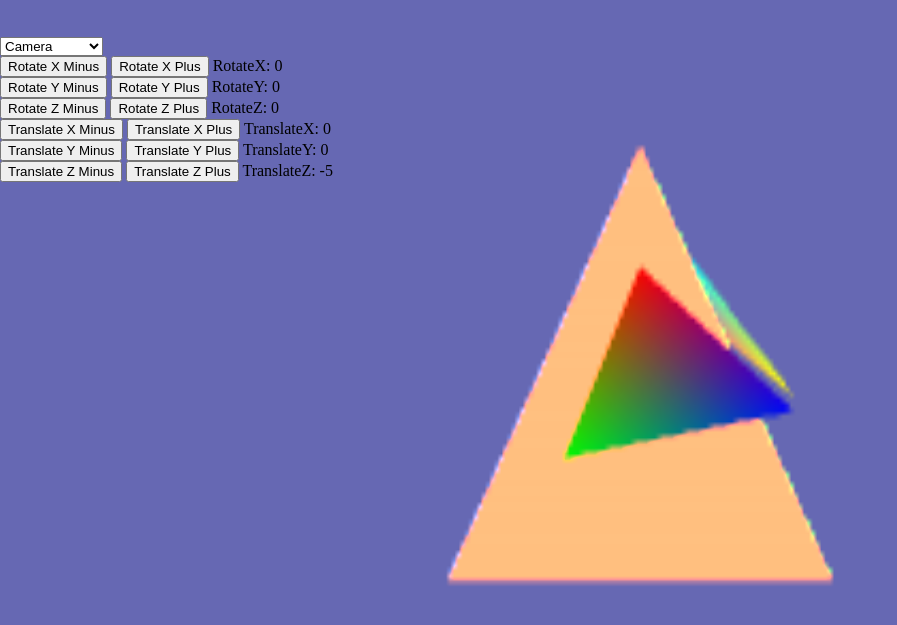
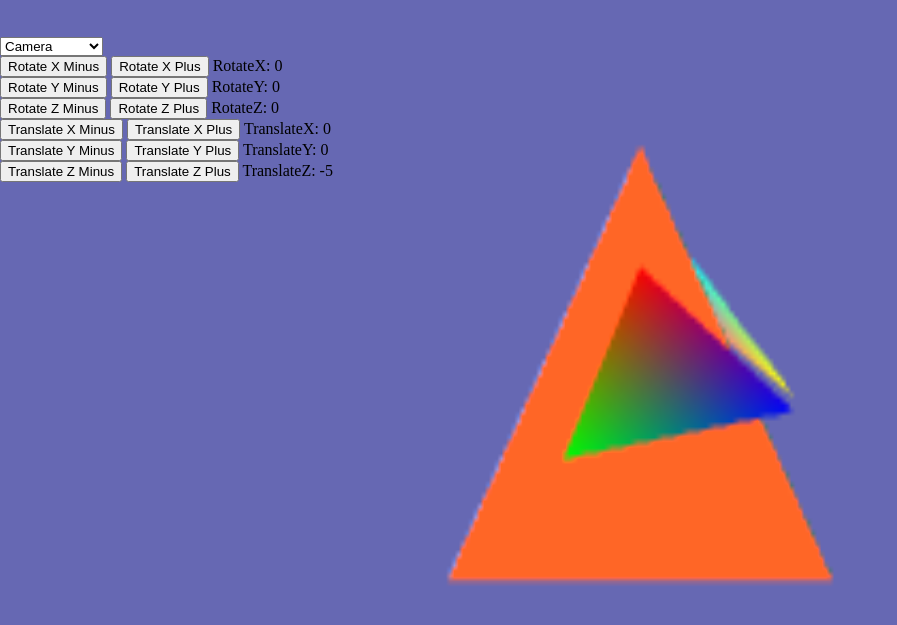
Before and after one commit to richplastow/oo3d, a website: page usage/basic-usage.html in a window 1280 px wide. Shown: the part 61-686 px from the top of the page, without its empty margins (0-897 px from the left). Drawn offline with Linux system fonts and the light colour scheme.

```diff
--- a/package.json
+++ b/package.json
@@ -1,6 +1,6 @@
 {
   "name": "oo3d",
-  "version": "0.0.10",
+  "version": "0.0.11",
   "description": "The Oopish WebGL library",
   "main": "build/oo3d.js",
   "directories": {
--- a/usage/basic-usage.html
+++ b/usage/basic-usage.html
@@ -91,21 +91,21 @@
             ]
            ,colors: [
               // Front face
-               1.0,  0.25,  0.0,  0.5, // translucent orange
-               1.0,  0.25,  0.0,  0.5, // translucent orange
-               1.0,  0.25,  0.0,  0.5, // translucent orange
+               1.0,  0.25,  0.0,  0.85, // translucent orange
+               1.0,  0.25,  0.0,  0.85, // translucent orange
+               1.0,  0.25,  0.0,  0.85, // translucent orange
               // Right face
-               0.25,  1.0,  0.0,  0.5, // translucent lime
-               0.25,  1.0,  0.0,  0.5, // translucent lime
-               0.25,  1.0,  0.0,  0.5, // translucent lime
+               0.0,  0.25,  0.0,  0.75, // translucent lime
+               0.0,  0.25,  0.0,  0.75, // translucent lime
+               0.0,  0.25,  0.0,  0.75, // translucent lime
               // Back face
-               1.0,   0.5,  1.0,  0.5, // translucent pink
-               1.0,   0.5,  1.0,  0.5, // translucent pink
-               1.0,   0.5,  1.0,  0.5, // translucent pink
+               1.0,   0.5,  1.0,  0.95, // translucent pink
+               1.0,   0.5,  1.0,  0.95, // translucent pink
+               1.0,   0.5,  1.0,  0.95, // translucent pink
               // Left face
-               0.25,  0.5,  1.0,  0.5, // translucent light cyan
-               0.25,  0.5,  1.0,  0.5, // translucent light cyan
-               0.25,  0.5,  1.0,  0.5  // translucent light cyan
+               0.25,  0.5,  1.0,  0.75, // translucent light cyan
+               0.25,  0.5,  1.0,  0.75, // translucent light cyan
+               0.25,  0.5,  1.0,  0.75  // translucent light cyan
             ]
           })
         ;
```
Also changed, not shown: build/oo3d.js, build/test/oo3d-with-test.js, 3 other files.
